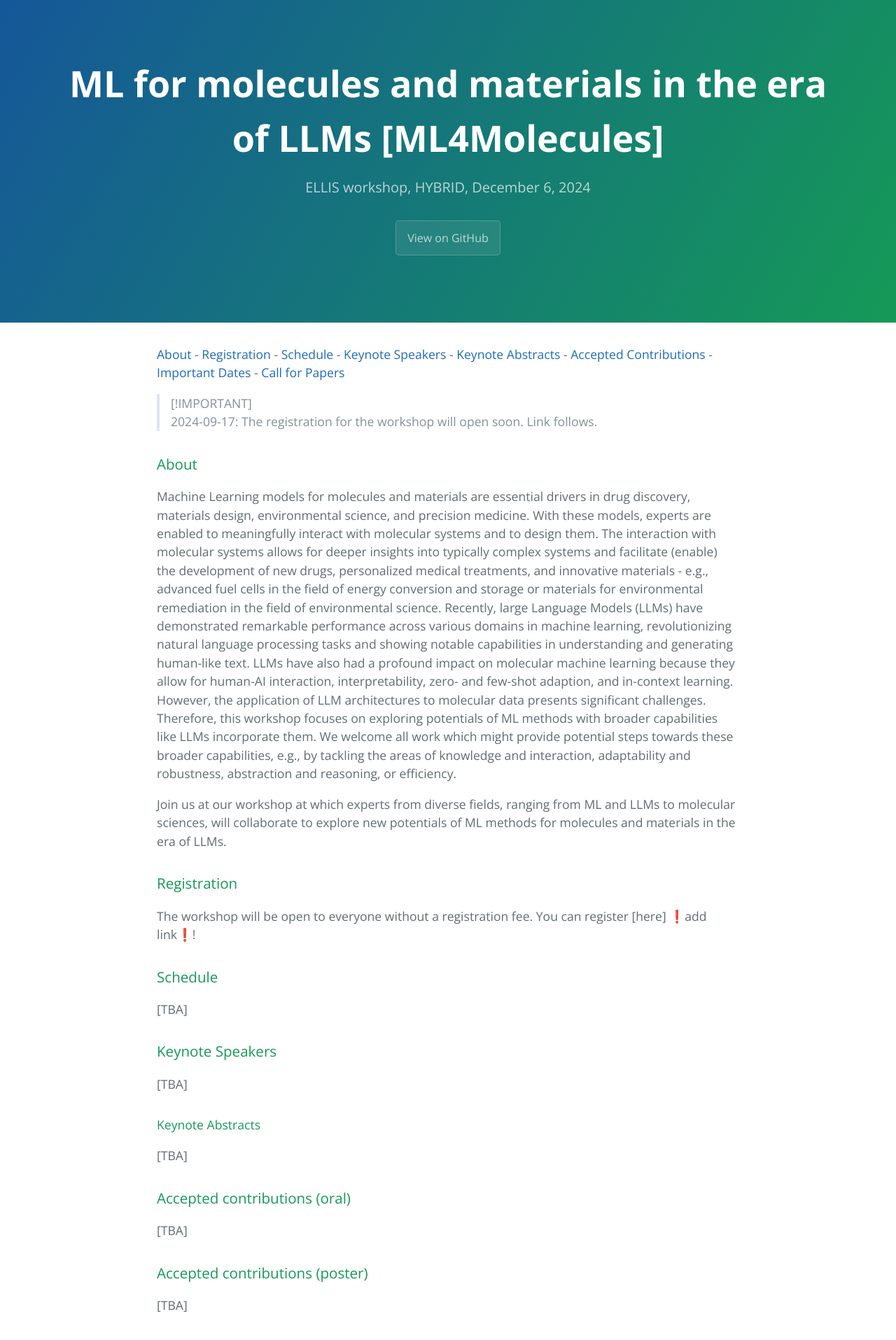
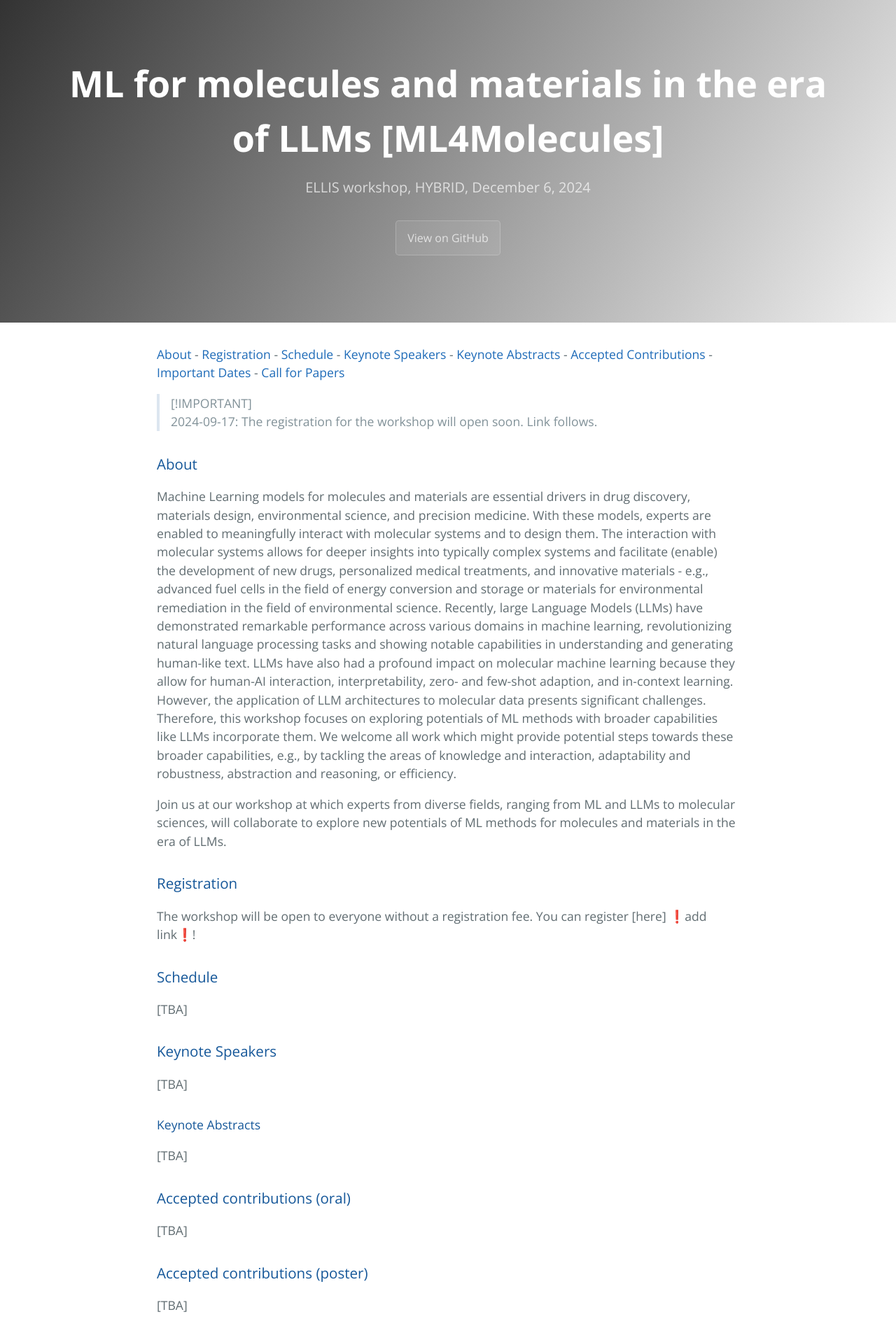
Before and after one commit to moleculediscovery/workshop2024, a Jekyll site: the page built from index.md, in a window 1280 px wide. Shown: the top 1915 px of the page at 70% size. Built offline with Jekyll 4.4.1, drawn with Linux system fonts in a browser that asks for light colours; our own code applies the rules of GitHub Pages for plain Markdown files.

Commit message:
Update _config.yml

```diff
--- a/_config.yml
+++ b/_config.yml
@@ -2,7 +2,7 @@ remote_theme: tuur29/pages-themes-cayman
 title: ML for molecules and materials in the era of LLMs [ML4Molecules]
 description: ELLIS workshop, HYBRID, December 6, 2024
 # ELLIS Machine Learning for Molecules Discovery workshop
-colors:
+color:
     gradient_left: "#333333"
     gradient_right: "#f0f0f0"
     header: "#fff"
```
